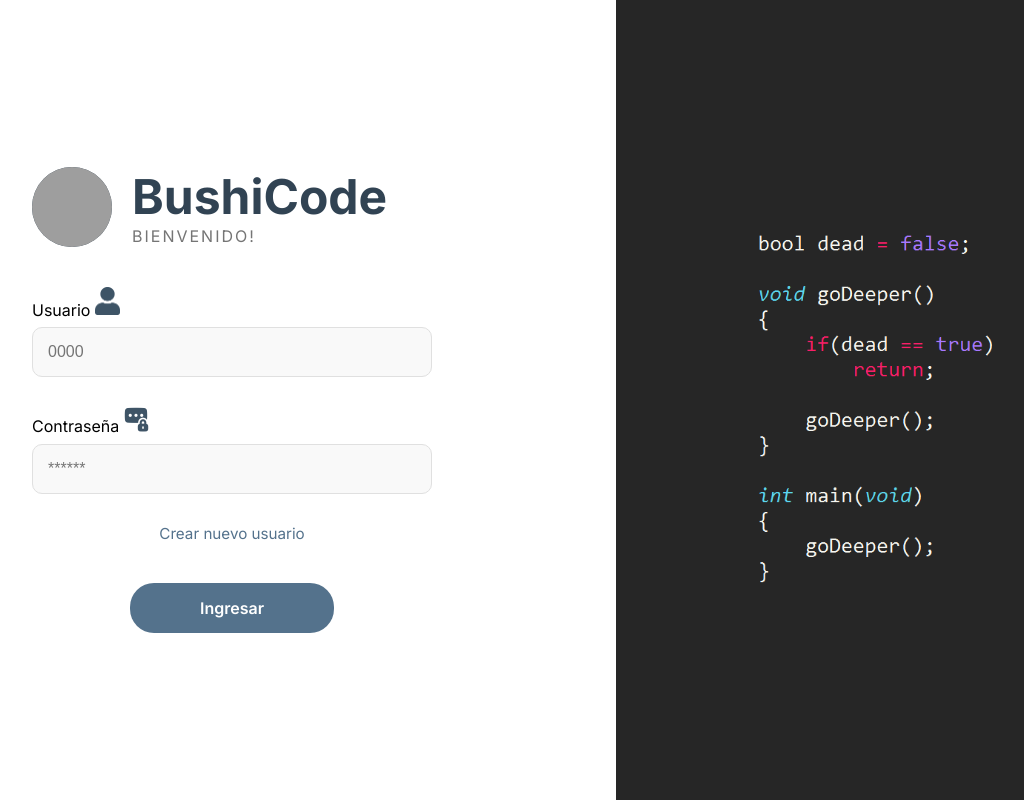
After one commit to Antonio-Zuniga-M/Bussy-Code, a Flask app: page /login in a window 1280 px wide. The commit adds this page. Shown: the whole page, without its empty margins (152-1176 px from the left). Run offline with Flask 3, Linux system fonts and the light colour scheme; grey boxes are pictures that could not be loaded.

Commit message:
portada/crear-usuario

```diff
--- a/main.py
+++ b/main.py
@@ -13,5 +13,9 @@ def mostrar_red_semantica():
     imagen_en_memoria = generar_imagen_red()
     return send_file(imagen_en_memoria, mimetype='image/png')
 
+@app.route('/login')
+def mostrar_login():
+    return render_template('login.html')
+
 if __name__ == '__main__':
     app.run(debug=True)
--- /dev/null
+++ b/static/css/login.css
@@ -0,0 +1,281 @@
+* {
+    margin: 0;
+    padding: 0;
+    box-sizing: border-box;
+}
+
+body {
+    font-family: 'Inter', sans-serif;
+    min-height: 100vh;
+    overflow: hidden;
+}
+
+.oculto{
+    display: none !important;
+}
+
+.encabezado-marca {
+    display: flex;
+    align-items: center;
+    gap: 20px;
+    margin-bottom: 40px;
+    width: 100%;
+    max-width: 400px;
+}
+
+.logo-mascota {
+    width: 80px;
+    height: 80px;
+    object-fit: cover;
+    border-radius: 50%;
+    background-color: #314353;
+}
+
+.titulos {
+    display: flex;
+    flex-direction: column;
+}
+
+.titulos-marca {
+    font-size: 3rem;
+    color: #314353;
+    font-weight: 700;
+}
+
+.subtitulo {
+    font-size: 1rem;
+    color: #757575;
+    font-weight: 400;
+    text-transform: uppercase;
+    letter-spacing: 2px;
+}
+
+
+
+#login.contenedor-login{
+    background-color: white;
+    width: 100vw;
+    height: 100vh;
+    display: flex;
+    justify-content: center;
+    align-items: stretch;
+}
+
+#login .seccion-login{
+    flex: 0 0 60%;
+    padding: 60px;
+    display: flex;
+    flex-direction: column;
+    justify-content: center;
+    align-items: center;
+    background-color: white;
+}
+
+#login .formulario-login{
+    width: 100%;
+    max-width: 400px;
+    display: flex;
+    flex-direction: column;
+    gap: 30px;
+}
+
+#login .grupo-entrada{
+    display: flex;
+    flex-direction: column;
+    gap: 8px;
+}
+
+#login .etiqueta-sin-icono {
+    font-size: 1.1rem;
+    color: #314353;
+    display: flex;
+    align-items: center;
+    gap: 15px;
+}
+
+#login .icono-input{
+    width: 25px;
+    height: auto;
+}
+
+#login .campo-texto{
+    padding: 15px;
+    border: 1px solid #e0e0e0;
+    border-radius: 10px;
+    font-size: 1rem;
+    color: #333;
+    background-color: #f9f9f9;
+    width: 100%;
+}
+
+#login .campo-texto:focus{
+    outline: none;
+    border-color: #314353;
+}
+
+#login .enlace-crear-usuario{
+    text-align: center;
+    font-size: 0.95rem;
+    color: #54728c;
+    text-decoration: none;
+    margin-top: 30px;
+}
+
+#login .enlace-crear-usuario:hover{
+    text-decoration: underline;
+}
+
+#login .boton{
+    width: 100%;
+    max-width: 400px;
+    margin-top: 40px;
+    display: flex;
+    justify-content: center;
+}
+
+#login .azul{
+    padding: 15px 70px;
+    background-color: #54728c;
+    color: white;
+    border: none;
+    border-radius: 24px;
+    font-size: 1rem;
+    font-weight: 600;
+    cursor: pointer;
+    transition: background-color 0.2s;
+}
+
+#login .azul:hover{
+    background-color: #3d5a73;
+}
+
+#login .logo-lateral{
+    flex: 0 0 40%;
+    position: relative;
+    border-radius: 100% 100 100 100% / 50% 0 0 50%;
+    overflow: hidden;
+    display: flex;
+    justify-content: center;
+    align-items: center;
+}
+
+#login .imagen-lateral{
+    width: 100%;
+    height: 100%;
+    object-fit: cover;
+    object-position: center;
+    display: block;
+}
+
+
+
+
+#crear-usuario{
+    background: url('../img/fondo-crear-cuenta.png') no-repeat center center/cover;
+    background-color: black;
+    width: 100vw;
+    min-height: 100vh;
+    display: flex;
+    justify-content: center;
+    align-items: center;
+}
+
+#crear-usuario .contenedor-crear-usuario {
+    display: flex;
+    width: 92vw;
+    height: 92vh;
+    background-color: white;
+    overflow: hidden;
+    position: relative;
+    border-radius: 20px;
+    box-shadow: 0 4px 20px rgba(0, 0, 0, 0.15);
+    padding: 50px;
+    flex-direction: column;
+    justify-content: center;
+    align-items: center;
+}
+
+#crear-usuario .formulario-nuevo-usuario{
+    width: 100%;
+    max-width: 400px;
+    display: flex;
+    flex-direction: column;
+    gap: 20px;
+}
+
+#crear-usuario .grupo-entrada{
+    display: flex;
+    flex-direction: column;
+    gap: 6px;
+}
+
+#crear-usuario .etiqueta-sin-icono {
+    font-size: 1.1rem;
+    color: #314353;
+    display: flex;
+    align-items: center;
+    gap: 10px;
+}
+
+#crear-usuario .campo-texto{
+    padding: 12px;
+    border: 1px solid #ccd0d5;
+    border-radius: 10px;
+    font-size: 1rem;
+    color: #333;
+    background-color: #f9f9f9;
+    width: 100%;
+}
+
+#crear-usuario .campo-texto:focus{
+    outline: none;
+    border-color: #314353;
+}
+
+#crear-usuario .boton{
+    display: flex;
+    flex-direction: column;
+    gap: 12px;
+    margin-top: 10px;
+    width: 100%;
+    max-width: 400px;
+    margin-top: 25px;
+}
+
+#crear-usuario .azul, #crear-usuario .gris {
+    text-decoration: none;
+    display: inline-block;
+    text-align: center;
+}
+
+#crear-usuario .azul{
+    padding: 12px;
+    background-color: #3E5466;
+    color: white;
+    border: none;
+    border-radius: 24px;
+    font-size: 1rem;
+    font-weight: 600;
+    cursor: pointer;
+    transition: background-color 0.2s;
+}
+
+#crear-usuario .azul:hover{
+    background-color: #314353;
+}
+
+#crear-usuario .gris{
+    padding: 12px;
+    background-color: #f5f6f7;
+    color: #050505;
+    border: none;
+    border-radius: 24px;
+    font-size: 1rem;
+    font-weight: 600;
+    cursor: pointer;
+    transition: background-color 0.2s;
+}
+
+#crear-usuario .gris:hover{
+    background-color: #e4e6e9;
+}
--- a/static/js/app.js
+++ b/static/js/app.js
@@ -1,4 +1,4 @@
-function cambiarVista(vistaDestino) {
+function cambiarVistaPortadaMaestra(vistaDestino) {
     document.getElementById('portada').classList.add('oculto');
     document.getElementById('red-semantica').classList.add('oculto');
 
@@ -8,3 +8,16 @@ function cambiarVista(vistaDestino) {
         document.getElementById('red-semantica').classList.remove('oculto');
     }
 }
+
+function cambiarVistaLogin(vistaDestino){
+    document.getElementById('login').classList.add('oculto');
+    document.getElementById('crear-usuario').classList.add('oculto');
+    document.getElementById('preguntas').classList.add('oculto');
+
+    if(vistaDestino == 'login'){
+        document.getElementById('login').classList.remove('oculto');
+    } else if(vistaDestino == 'crear-usuario'){
+        document.getElementById('crear-usuario').classList.remove('oculto');
+    } else if(vistaDestino == 'preguntas')
+        document.getElementById('preguntas').classList.remove('oculto');
+}
--- /dev/null
+++ b/templates/login.html
@@ -0,0 +1,133 @@
+<!DOCTYPE html>
+<html lang="es">
+    <head>
+        <meta charset="UTF-8">
+        <meta name="viewport" content="width=device-width, initial-scale=1.0">
+        <title>BushiCode Project - Login</title>
+        <link rel="stylesheet" href="{{ url_for('static', filename='css/login.css') }}">
+        <link href="https://fonts.googleapis.com/css2?family=Inter:wght@400;600;700&display=swap" rel="stylesheet">
+    </head>
+
+    <body>
+        <main class="contenedor-principal">
+
+            <!--Login-->
+            <div id="login" class="contenedor-login">
+                <div class="seccion-login">
+                    <div class="encabezado-marca">
+                        <img class="logo-mascota" src="{{ url_for('static', filename='IMG/Python.png') }}" alt="Logo BushiCode">
+                        <div class="titulos">
+                            <h1 class="titulos-marca">BushiCode</h1>
+                            <h2 class="subtitulo">BIENVENIDO!</h2>
+                        </div>
+                    </div>
+
+                    <form class="formulario-login" method="POST">
+                        <div class="grupo-entrada">
+                            <label for="usuario" class="etiqueta-con-icono">
+                                Usuario
+                                <img src="{{ url_for('static', filename='IMG/ICONS/User.png') }}" alt="Icono Usuario" class="icono-input">
+                            </label>
+
+                            <input
+                                type="text"
+                                id="usuario"
+                                name="usuario"
+                                placeholder="0000"
+                                class="campo-texto">
+                            {% if error %}
+                                <p class="mensaje-error">
+                                    {{ error }}
+                                </p>
+                            {% endif %}
+                        </div>
+
+                        <div class="grupo-entrada">
+                            <label for="contrasena" class="etiqueta-con-icono">
+                                Contraseña
+                                <img src="{{ url_for('static', filename='img/icons/Candado.png') }}" alt="Icono Candado" class="icono-input">
+                            </label>
+
+                            <input
+                                type="password"
+                                id="contrasena"
+                                name="contrasena"
+                                placeholder="******"
+                                class="campo-texto"
+                                required>
+
+                            {% if error %}
+                                <p class="mensaje-error">
+                                    {{ error }}
+                                </p>
+                            {% endif %}
+                        </div>
+                    </form>
+
+                    <a class="enlace-crear-usuario" onclick="cambiarVistaLogin('crear-usuario')">Crear nuevo usuario</a>
+
+                    <div class="boton">
+                        <a class="azul">Ingresar</a>
+                    </div>
+                </div>
+
+                <div class="logo-lateral">
+                    <img class="imagen-lateral"
+                    src="{{ url_for('static', filename='img/Imgen-Inicio.png') }}"
+                    alt="Imagen decorativa">
+                </div>
+            </div>
+
+            <!--Crear usuario-->
+            <div id="crear-usuario" class="oculto">
+                <div class="contenedor-crear-usuario">
+                    <div class="encabezado-marca">
+                        <img class="logo-mascota" src="{{ url_for('static', filename='IMG/Python.png') }}" alt="Logo BushiCode">
+                        <div class="titulos">
+                            <h1 class="titulos-marca">BushiCode</h1>
+                            <h2 class="subtitulo">CREAR USUARIO</h2>
+                        </div>
+                    </div>
+
+                    <form class="formulario-nuevo-usuario" method="POST">
+                        <div class="grupo-entrada">
+                            <label for="nombre" class="etiqueta-sin-icono">Nombre</label>
+                            <input type="text" id="nombre" name="nombre" placeholder="Nombre completo" class="campo-texto" required>
+                        </div>
+
+                        <div class="grupo-entrada">
+                            <label for="usuario-c" class="etiqueta-sin-icono">Usuario (ID)</label>
+                            <input type="text" id="usuario-c" name="usuario" placeholder="Tu usuario" class="campo-texto" required>
+                        </div>
+
+                        <div class="grupo-entrada">
+                            <label for="correo" class="etiqueta-sin-icono">Correo</label>
+                            <input type="email" id="correo" name="correo" placeholder="ejemplo@correo.com" required class="campo-texto">
+                        </div>
+
+                        <div class="grupo-entrada">
+                            <label for="contrasena-c" class="etiqueta-sin-icono">Contraseña</label>
+                            <input type="password" id="contrasena-c" name="contrasena" placeholder="******" required class="campo-texto">
+                        </div>
+
+                        {% if error %}
+                            <p class="mensaje-error">{{ error }}</p>
+                        {% endif %}
+
+                        <div class="boton">
+                            <a class="azul">Crear cuenta</a>
+                            <a class="gris" onclick="cambiarVistaLogin('login')">Ya tengo una cuenta</a>
+                        </div>
+                    </form>
+                </div>
+            </div>
+
+            <!--Preguntas-->
+            <div id="preguntas">
+
+            </div>
+
+        </main>
+        <script src="{{ url_for('static', filename='js/app.js') }}"></script>
+    </body>
+</html>
```
Also changed, not shown: templates/portada-maestra.html (+5 -5 lines), static/img/Imgen-Inicio.png (added), static/img/icons/Candado.png (added), static/img/icons/User.png (added), 1 other file.
